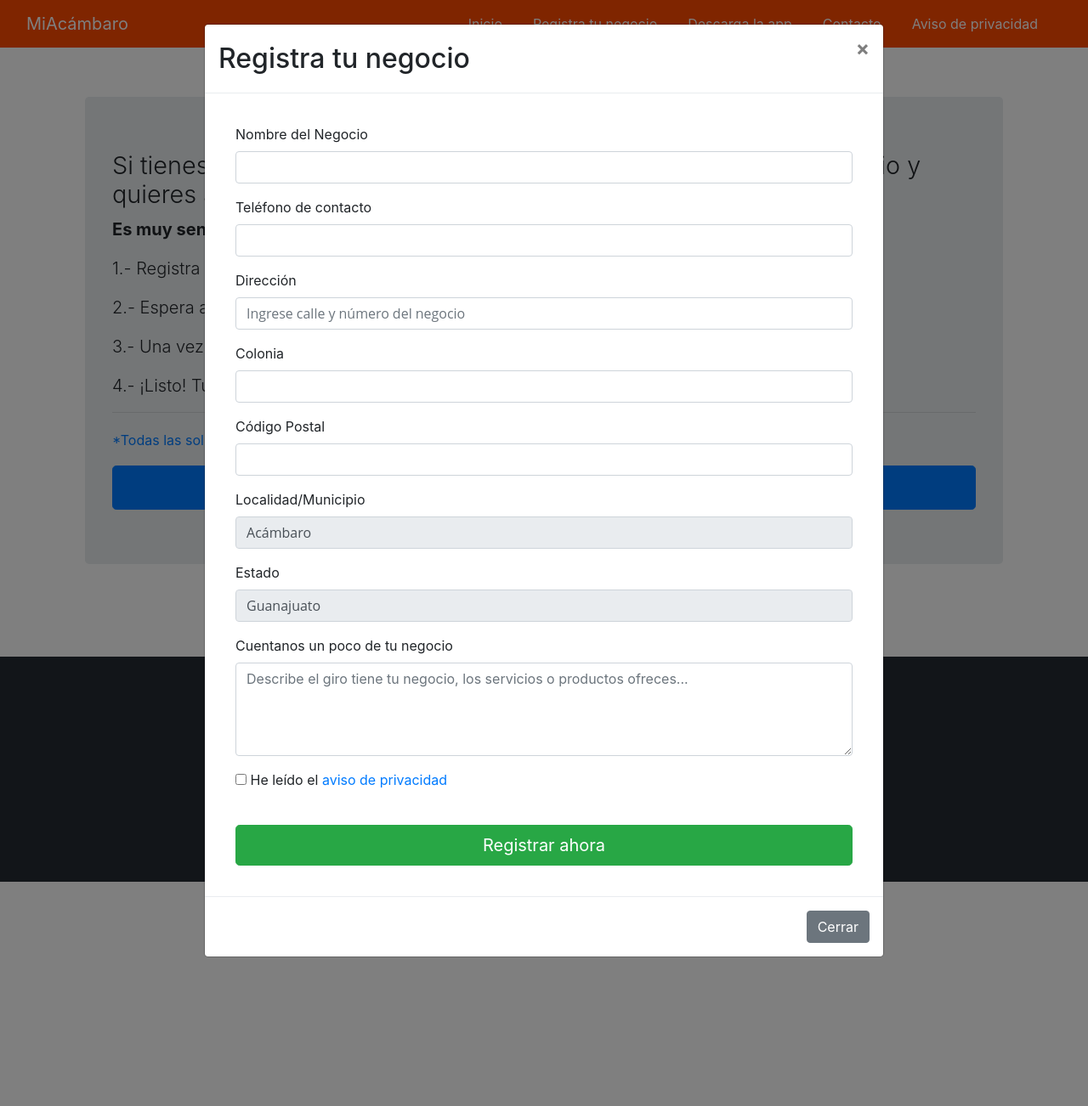
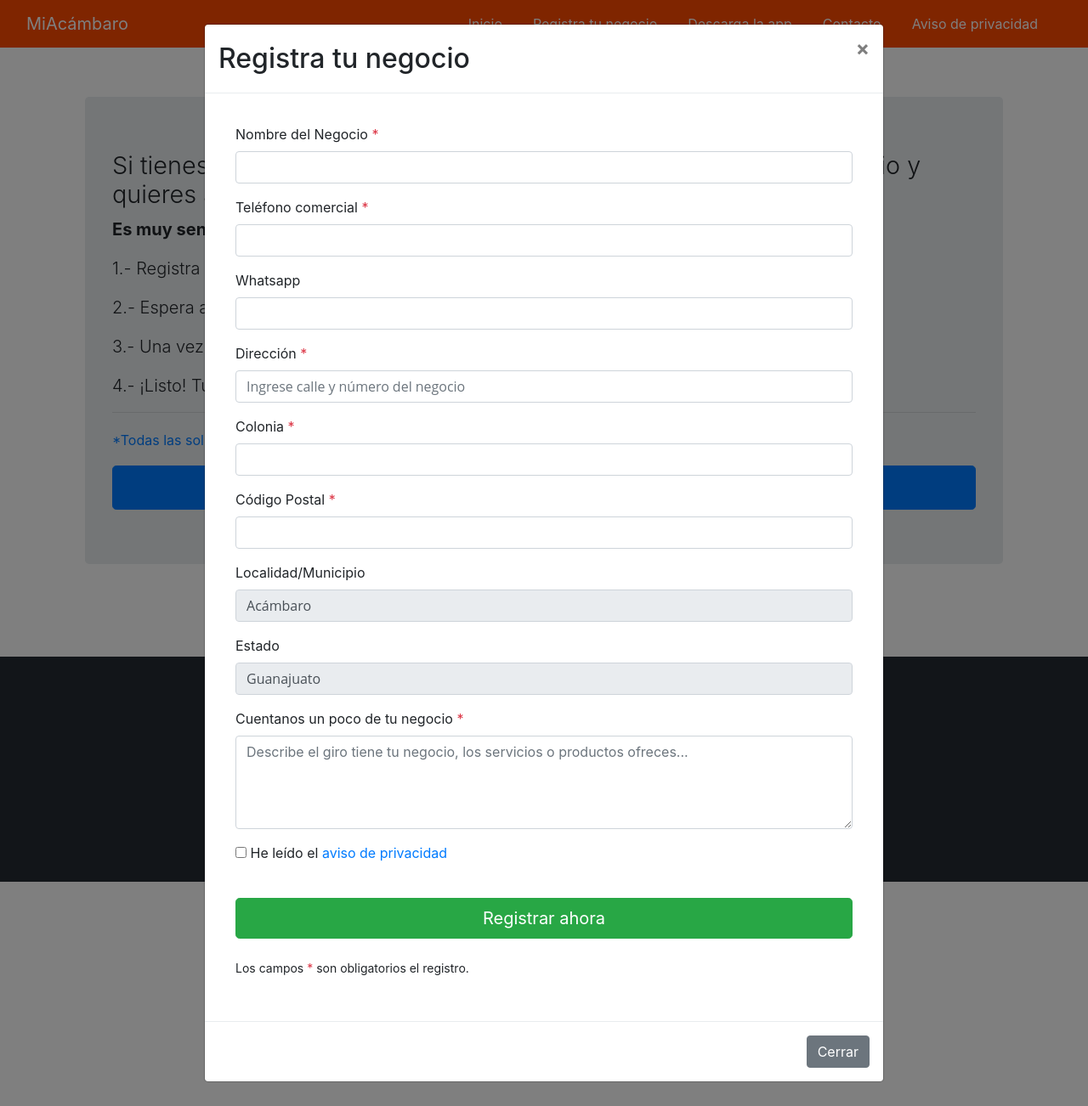
Before and after one commit to rigox100/MiAcambaro, a PHP site: page /registro.php in a window 1280 px wide, after a click on "¡Registrar mi negocio!". Shown: the whole page at 85% size. Run offline with PHP 8.4, Linux system fonts and the light colour scheme; a stand-in replaces the project's code that opens the database connection; some libraries are stand-ins or nearby versions.

Commit message:
release_v1.0

```diff
--- a/admin/class/Solicitud.php
+++ b/admin/class/Solicitud.php
@@ -9,6 +9,7 @@ class Solicitud {
     private $url_imagen;
     private $rfc;
     private $tel;
+    private $whatsapp;
     private $calle;
     private $colonia;
     private $cp;
@@ -20,13 +21,14 @@ class Solicitud {
 
     const TABLA = 'solicitudes';
 
-    public function __construct($nombre_negocio=null, $url_imagen=null, $rfc=null, $tel=null, $calle=null, $colonia=null, $cp=null, $municipio=null, $estatus_solicitud=null, $fecha_solicitud=null, $descripcion=null, $observaciones=null, $idSolicitud=null ) {
+    public function __construct($nombre_negocio=null, $url_imagen=null, $rfc=null, $tel=null, $whatsapp=null, $calle=null, $colonia=null, $cp=null, $municipio=null, $estatus_solicitud=null, $fecha_solicitud=null, $descripcion=null, $observaciones=null, $idSolicitud=null ) {
 
 
         $this->nombre_negocio = $nombre_negocio;
         $this->url_imagen = $url_imagen;
         $this->rfc = $rfc;
         $this->tel = $tel;
+        $this->whatsapp = $whatsapp;
         $this->calle = $calle;
         $this->colonia = $colonia;
         $this->cp = $cp;
@@ -57,6 +59,9 @@ class Solicitud {
 
     public function getTel() {
         return $this->tel;
+    }
+    public function getWhatsapp() {
+        return $this->whatsapp;
     }
 
     public function getCalle() {
@@ -115,6 +120,10 @@ class Solicitud {
         $this->tel = $tel;
     }
 
+    public function setWhatsapp($whatsapp) {
+        $this->tel = $whatsapp;
+    }
+
     public function setCalle($calle) {
         $this->calle = $calle;
     }
@@ -152,12 +161,13 @@ class Solicitud {
     public function guardar() {
         $conexion = new Conexion();
         if ($this->idSolicitud) /* Modifica */ {
-            $consulta = $conexion->prepare('UPDATE ' . self::TABLA . ' SET nombre_negocio=:nombre_negocio, url_imagen=:url_imagen, rfc=:rfc, tel=:tel, calle=:calle, colonia=:colonia, cp=:cp, municipio=:municipio, fecha_solicitud=:fecha_solicitud, estatus_solicitud=:estatus_solicitud, descripcion=:descripcion, observaciones = :observaciones WHERE idSolicitud = :idSolicitud');
+            $consulta = $conexion->prepare('UPDATE ' . self::TABLA . ' SET nombre_negocio=:nombre_negocio, url_imagen=:url_imagen, rfc=:rfc, tel=:tel, whatsapp=:whatsapp, calle=:calle, colonia=:colonia, cp=:cp, municipio=:municipio, fecha_solicitud=:fecha_solicitud, estatus_solicitud=:estatus_solicitud, descripcion=:descripcion, observaciones = :observaciones WHERE idSolicitud = :idSolicitud');
             $consulta->bindParam(':idSolicitud', $this->idSolicitud);
             $consulta->bindParam(':nombre_negocio', $this->nombre_negocio);
             $consulta->bindParam(':url_imagen', $this->url_imagen);
             $consulta->bindParam(':rfc', $this->rfc);
             $consulta->bindParam(':tel', $this->tel);
+            $consulta->bindParam(':whatsapp', $this->whatsapp);
             $consulta->bindParam(':calle', $this->calle);
             $consulta->bindParam(':colonia', $this->colonia);
             $consulta->bindParam(':cp', $this->cp);
@@ -169,11 +179,12 @@ class Solicitud {
             $consulta->execute();
             //var_dump($consulta);
         } else /* Inserta */ {
-            $consulta = $conexion->prepare('INSERT INTO ' . self::TABLA . ' (nombre_negocio, url_imagen, rfc, tel, calle, colonia, cp, municipio, estatus_solicitud, fecha_solicitud, descripcion) VALUES (:nombre_negocio, :url_imagen, :rfc, :tel, :calle, :colonia, :cp, :municipio, :estatus_solicitud, :fecha_solicitud, :descripcion)');
+            $consulta = $conexion->prepare('INSERT INTO ' . self::TABLA . ' (nombre_negocio, url_imagen, rfc, tel, whatsapp, calle, colonia, cp, municipio, estatus_solicitud, fecha_solicitud, descripcion) VALUES (:nombre_negocio, :url_imagen, :rfc, :tel, :calle, :colonia, :cp, :municipio, :estatus_solicitud, :fecha_solicitud, :descripcion)');
             $consulta->bindParam(':nombre_negocio', $this->nombre_negocio);
             $consulta->bindParam(':url_imagen', $this->url_imagen);
             $consulta->bindParam(':rfc', $this->rfc);
             $consulta->bindParam(':tel', $this->tel);
+            $consulta->bindParam(':whatsapp', $this->whatsapp);
             $consulta->bindParam(':calle', $this->calle);
             $consulta->bindParam(':colonia', $this->colonia);
             $consulta->bindParam(':cp', $this->cp);
@@ -205,14 +216,14 @@ class Solicitud {
     public static function buscarPorId($idSolicitud) {
 
         $conexion = new Conexion();
-        $consulta = $conexion->prepare('SELECT  nombre_negocio, url_imagen, rfc, tel, calle, colonia, cp, municipio, estatus_solicitud, fecha_solicitud, descripcion, observaciones FROM ' . self::TABLA . ' WHERE idSolicitud = :idSolicitud');
+        $consulta = $conexion->prepare('SELECT  nombre_negocio, url_imagen, rfc, tel, whatsapp, calle, colonia, cp, municipio, estatus_solicitud, fecha_solicitud, descripcion, observaciones FROM ' . self::TABLA . ' WHERE idSolicitud = :idSolicitud');
         $consulta->bindParam(':idSolicitud', $idSolicitud);
         $consulta->execute();
         $registro = $consulta->fetch();
         //var_dump($registro);
         $conexion = null;
         if ($registro) {
-            return new self($registro['nombre_negocio'], $registro['url_imagen'], $registro['rfc'], $registro['tel'], $registro['calle'], $registro['colonia'], $registro['cp'], $registro['municipio'], $registro['estatus_solicitud'], $registro['fecha_solicitud'], $registro['descripcion'], $registro['observaciones'], $idSolicitud);
+            return new self($registro['nombre_negocio'], $registro['url_imagen'], $registro['rfc'], $registro['tel'], $registro['whatsapp'], $registro['calle'], $registro['colonia'], $registro['cp'], $registro['municipio'], $registro['estatus_solicitud'], $registro['fecha_solicitud'], $registro['descripcion'], $registro['observaciones'], $idSolicitud);
 
         } else {
             return false;
@@ -291,11 +302,12 @@ class Solicitud {
     public function actualizarSolicitud(){
             $conexion = new Conexion();
             if ($this->idSolicitud) /* Modifica */ {
-                $consulta = $conexion->prepare('UPDATE ' . self::TABLA . ' SET nombre_negocio=:nombre_negocio, url_imagen=:url_imagen, tel=:tel, calle=:calle, colonia=:colonia, cp=:cp, municipio=:municipio, estatus_solicitud=:estatus_solicitud, descripcion=:descripcion, observaciones = :observaciones WHERE idSolicitud = :idSolicitud');
+                $consulta = $conexion->prepare('UPDATE ' . self::TABLA . ' SET nombre_negocio=:nombre_negocio, url_imagen=:url_imagen, tel=:tel, whatsapp=:whatsapp, calle=:calle, colonia=:colonia, cp=:cp, municipio=:municipio, estatus_solicitud=:estatus_solicitud, descripcion=:descripcion, observaciones = :observaciones WHERE idSolicitud = :idSolicitud');
                 $consulta->bindParam(':idSolicitud', $this->idSolicitud);
                 $consulta->bindParam(':nombre_negocio', $this->nombre_negocio);
                 $consulta->bindParam(':url_imagen', $this->url_imagen);
                 $consulta->bindParam(':tel', $this->tel);
+                $consulta->bindParam(':whatsapp', $this->whatsapp);
                 $consulta->bindParam(':calle', $this->calle);
                 $consulta->bindParam(':colonia', $this->colonia);
                 $consulta->bindParam(':cp', $this->cp);
--- a/admin/modules/posts/index.php
+++ b/admin/modules/posts/index.php
@@ -97,7 +97,7 @@ $categoria = Categoria::recuperarTodos();
     <tr>
     <th scope="col">ID</th>
     <th scope="col">Portada</th>
-      <th scope="col">Empresa</th>
+      <th scope="col">Negocio</th>
       <th scope="col">Clasificación</th>
       <th scope="col">Teléfono</th>
       <th scope="col">Fecha de Publicación</th>
@@ -116,7 +116,7 @@ $categoria = Categoria::recuperarTodos();
       <td><?php if($item['idSolicitud']!=NULL){?><span class="far fa-user"></span> <?php } echo $item['titulo']; ?></td>
       <td><?php echo $item['nombre']; ?></td>
       <td><?php echo $item['telefono']; ?></td>
-      <td><?php echo $item[28]; ?></td>
+      <td><?php echo $item[29]; ?></td>
       <td class="text-center">
         <?php
         if($item['estatus_anuncio']=='Publicado'){
--- a/lib/validar_registro.php
+++ b/lib/validar_registro.php
@@ -29,6 +29,7 @@ if ($_SERVER['REQUEST_METHOD'] == 'POST') {
     $url_imagen = 'uploads/images/mi_negocio.jpg';
     $rfc = (isset($_POST['rfc'])) ? $_POST['rfc'] : null;
     $tel = (isset($_POST['tel'])) ? $_POST['tel'] : null;
+    $whatsapp = (isset($_POST['whatsapp'])) ? $_POST['whatsapp'] : null;
     $calle = (isset($_POST['calle'])) ? $_POST['calle'] : null;
     $colonia = (isset($_POST['colonia'])) ? $_POST['colonia'] : null;
     $cp = (isset($_POST['cp'])) ? $_POST['cp'] : null;
@@ -42,6 +43,7 @@ if ($_SERVER['REQUEST_METHOD'] == 'POST') {
     $solicitud->setUrlImagen($url_imagen);
     $solicitud->setRFC($rfc);
     $solicitud->setTel($tel);
+    $solicitud->setWhatsapp($whatsapp);
     $solicitud->setCalle($calle);
     $solicitud->setColonia($colonia);
     $solicitud->setCP($cp);
--- a/registro.php
+++ b/registro.php
@@ -154,31 +154,35 @@ session_start();
                                                     <input class="form-control" type="hidden" name="rfc" id="rfc" placeholder="Ingresa el RFC de tu negocio" value="">
 
                                                     <div class="form-group row">
-                                                        <label for="nombre_negocio">Nombre del Negocio</label>
+                                                        <label for="nombre_negocio">Nombre del Negocio <span class="text-danger">*</span></label>
                                                         <input class="form-control" type="text" name="nombre_negocio" id="nombre_negocio" value="">
                                                     </div>
 
 
                                                     <div class="form-group row">
-                                                        <label for="tel">Teléfono de contacto</label>
+                                                        <label for="tel">Teléfono comercial <span class="text-danger">*</span></label>
                                                         <input class="form-control" type="text" name="tel" id="tel" value="">
                                                     </div>
 
+                                                    <div class="form-group row">
+                                                        <label for="whatsapp">Whatsapp</label>
+                                                        <input class="form-control" type="text" name="whatsapp" id="whatsapp" value="">
+                                                    </div>
 
 
                                                     <div class="form-group row">
-                                                        <label for="calle">Dirección</label>
+                                                        <label for="calle">Dirección <span class="text-danger">*</span></label>
                                                         <input class="form-control" type="text" name="calle" id="calle" placeholder="Ingrese calle y número del negocio" value="">
 
                                                     </div>
 
                                                     <div class="form-group row">
-                                                        <label for="colonia">Colonia</label>
+                                                        <label for="colonia">Colonia <span class="text-danger">*</span></label>
                                                         <input class="form-control" type="text" name="colonia" id="colonia" value="">
                                                     </div>
 
                                                     <div class="form-group row">
-                                                        <label for="cp">Código Postal</label>
+                                                        <label for="cp">Código Postal <span class="text-danger">*</span></label>
                                                         <input class="form-control" type="text" name="cp" id="cp" value="">
                                                     </div>
 
@@ -188,12 +192,12 @@ session_start();
                                                     </div>
 
                                                     <div class="form-group row">
-                                                        <label for="tel">Estado</label>
+                                                        <label for="estado">Estado</label>
                                                         <input class="form-control" type="text" name="estado" id="estado" value="Guanajuato" readonly>
                                                     </div>
 
                                                     <div class="form-group row">
-                                                        <label for="descripcion">Cuentanos un poco de tu negocio</label>
+                                                        <label for="descripcion">Cuentanos un poco de tu negocio <span class="text-danger">*</span></label>
                                                         <textarea name="descripcion" id="descripcion" rows="4" class="form-control" placeholder="Describe el giro tiene tu negocio, los servicios o productos ofreces..."></textarea>
                                                     </div>
 
@@ -217,6 +221,8 @@ session_start();
                                                             Registrar ahora
                                                         </button>
                                                     </div>
+                                                    <br>
+                                                    <p>Los campos <span class="text-danger">*</span> son obligatorios el registro.</p>
                                                 </div>
                                             </form>
                                         </div>
--- a/template/partials/frm_modal_solicitud.php
+++ b/template/partials/frm_modal_solicitud.php
@@ -52,6 +52,11 @@
             </div>
 
             <div class="form-group">
+            <label for="whatsapp">Whatsapp</label>
+            <input class="form-control" type="text" name="whatsapp" id="whatsapp" value="">
+            </div>
+
+            <div class="form-group">
             <label for="calle">Calle</label>
             <input class="form-control" type="text" name="calle" id="calle" value="">
             </div>
```
Also changed, not shown: admin/class/Anuncio.php (+15 -4 lines), admin/modules/ad_request/publicar.php (+8 -1 lines), admin/modules/posts/save.php (+8 -1 lines), template/js/registro_validate.js (+16 -0 lines), admin/modules/posts/uploads/images/ajedrez_logo.jpg (added), 1 other file.
